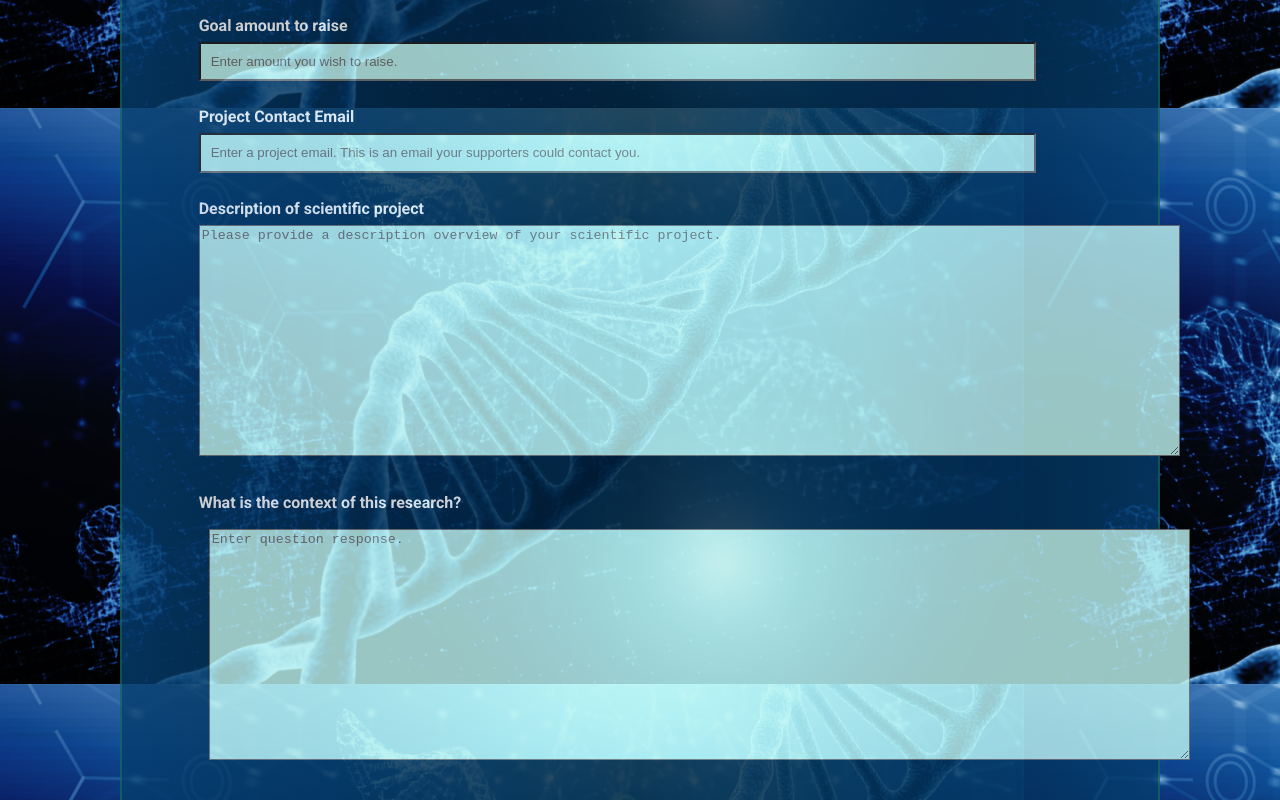
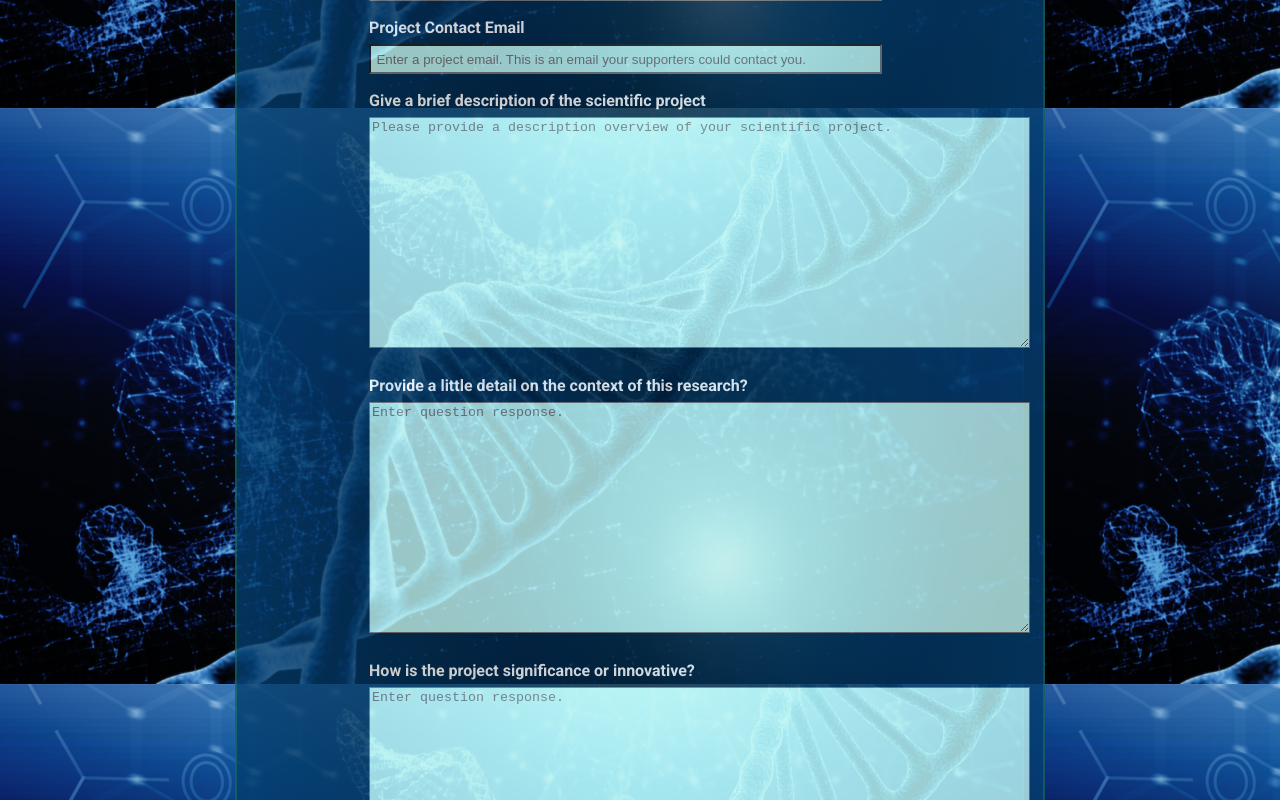
Before and after one commit to EttaLioness/ResearchMob-React, a React (Vite) app: page /createproject in a window 1280 px wide. Shown: the part 540-1340 px from the top of the page. Built offline with nearby package versions, Linux system fonts and the light colour scheme.

Commit message:
added logout button more css on forms

```diff
--- a/src/components/CreateProjectForm/createproject.css
+++ b/src/components/CreateProjectForm/createproject.css
@@ -1,3 +1,4 @@
+
 .formMasterContainer{
     /* background-color: #15645E; */
     background-image: url("../../assets/doubleHelixok.png");
@@ -10,30 +11,29 @@
     background: rgb(5,62,111);
     background: linear-gradient(90deg, rgba(5,62,111,1) 0%, rgba(0,28,52,1) 50%, rgba(5,62,111,1) 100%);
     padding: 5%;
-    width: 80%;
+    width: 60%;
     border-radius: 2%;
     color: #ffffff;
     font-weight: 600;
     opacity: 0.8;
     border: #15645E solid 0.15rem;
+    display: flex;
+    justify-content: center;
 }
 
 .innerFormBox{
-    width: 80vw;
+    width: 80%;
 }
 .inputBlock{
     display: block;
 }
 
-.textareaWrap{
-   width: 95%;
-}
 textarea, input, select{
     background-color: #bff6f2
 }
 
 input{
-    width: 81%;
+    width: 92%;
     padding: 1%;
 }
 
@@ -75,3 +75,10 @@ select{
     margin-top: 6%;
 
 }
+
+
+/*===================Error Messages==============*/
+.errorMessage{
+    color: #ffffff;
+    font-size: larger;
+}
--- a/src/components/CreateProjectForm/index.jsx
+++ b/src/components/CreateProjectForm/index.jsx
@@ -120,23 +120,20 @@ function CreateProjectForm(){
                 <input className="inputBlock" onChange={handleChange} type="email" id="project_email" placeholder="Enter a project email. This is an email your supporters could contact you. " required></input>
             </div>
             <div>
-                <label htmlFor="description">Description of scientific project</label>
-                <textarea className="textareaClass" id="description" rows={15} cols={120} onChange={handleChange} placeholder="Please provide a description overview of your scientific project." required/>
+                <label htmlFor="description">Give a brief description of the scientific project</label>
+                <textarea className="textareaClass" id="description" rows={15} cols={80} onChange={handleChange} placeholder="Please provide a description overview of your scientific project." required/>
             </div>
             <div>
-                <label htmlFor="question_one">What is the context of this research?</label>
-                <div className="textareaWrap">
-                    <textarea onChange={handleChange} rows={15} cols={120} id="question_one" placeholder="Enter question response. " required></textarea>
-                </div>
-
+                <label htmlFor="question_one">Provide a little detail on the context of this research?</label>
+                <textarea onChange={handleChange} rows={15} cols={80} id="question_one" placeholder="Enter question response. " required></textarea>
             </div>
             <div>
-                <label htmlFor="question_two">What is the significance of this project?</label>
-                <textarea onChange={handleChange} rows={15} cols={120} id="question_two" placeholder="Enter question response. " required></textarea>
+                <label htmlFor="question_two">How is the  project significance or innovative?</label>
+                <textarea onChange={handleChange} rows={15} cols={80} id="question_two" placeholder="Enter question response. " required></textarea>
             </div>
             <div>
-                <label htmlFor="question_three">What are the goals of the project?</label>
-                <textarea onChange={handleChange} rows={15} cols={120} id="question_three" placeholder="Enter question response. " required></textarea>
+                <label htmlFor="question_three">What are the goals or objectives of the project?</label>
+                <textarea onChange={handleChange} rows={15} cols={80} id="question_three" placeholder="Enter question response. " required></textarea>
             </div>
             <div className="buttonContainer">
                 <button type="submit" onClick={handleSubmit} className="createButton" >Create Project</button>
--- a/src/components/LoginForm/index.jsx
+++ b/src/components/LoginForm/index.jsx
@@ -51,9 +51,12 @@ const postData = async () => {
 
     return (
         <section className="formMasterContainer">
-        <div>
+
+            <form className="formBox">
+                <div className="errorMessage">
                     {error && <h1>{error}</h1>}
-            <form className="formBox">
+                </div>
+                <div className="innerFormBox">
                     <div>
                         <label htmlFor="username">Username:</label>
                         <input
@@ -74,9 +77,9 @@ const postData = async () => {
                 <div class="singleButton">
                     <button type="submit" onClick={handleSubmit} className="createButton">Login</button>
                 </div>
+                </div>
+            </form>
 
-            </form>
-        </div>
         </section>
     )
 };
--- a/src/components/MakePledgeForm/index.jsx
+++ b/src/components/MakePledgeForm/index.jsx
@@ -82,7 +82,8 @@ function MakePledgeForm() {
 
 
     <form className="formBox">
-       <div>
+    <div className="innerFormBox">
+    <div>
             <h2>{pledgeData.project.title} Make Your Contribution</h2>
         </div>
         <div>
@@ -97,6 +98,7 @@ function MakePledgeForm() {
             <button className="createButton" type="submit" onClick={handleSubmit} >Donate Now</button>
             <Link to={`/project/${pledgeData.id}` } className="createButton">Cancel</Link>
         </div>
+    </div>
 
     </form>
     </section>
--- a/src/components/Nav/index.jsx
+++ b/src/components/Nav/index.jsx
@@ -1,10 +1,32 @@
-import React from "react";
-import { Link } from 'react-router-dom';
+import React, { useState, useEffect } from 'react';
+import { Link, useNavigate } from 'react-router-dom';
 import ResearchMobLogo from "../../assets/researchmob-low-res-transparent.svg";
 import './navbar.css'
 
 function Nav(){
-    // const isLoggedIn = this.state.isLoggedIn;
+    // const location = useLocation();
+    const [isUserSignedIn, setIsUserSignedIn] = useState(false);
+    const token = window.localStorage.getItem('token');
+
+    useEffect(() => {
+        if (token !== null) {
+          setIsUserSignedIn(true);
+        } else {
+          setIsUserSignedIn(false);
+        }
+      }, [token]);
+
+      const navigate = useNavigate();
+
+      let logout = () => {
+
+        setIsUserSignedIn(false);
+        localStorage.clear();
+        navigate('/login');
+
+
+      };
+
     return(
         <nav className="navbar">
             <div className="logo">
@@ -16,7 +38,16 @@ function Nav(){
             <ul className="nav-links">
                 <li><Link to="/">Home</Link></li>
                 <li><Link to="/createproject">Create Research Project</Link></li>
-                <li><Link to="/login" className="loginButton">Login</Link></li>
+
+                {isUserSignedIn ? (
+                <li><button onClick={logout} className='loginButton'>Logout</button></li>
+
+
+                ) : (
+                    <li>
+                        <Link to='/login' className='loginButton'>Login</Link></li>
+                  )}
+
             </ul>
 
         </nav>
--- a/src/components/Nav/navbar.css
+++ b/src/components/Nav/navbar.css
@@ -46,6 +46,9 @@
 .loginButton{
     background-color: #15645E;
     padding: 0.8rem;
+    color: #ffffff;
+    border: none;
+    font-weight: 700;
 }
 
 .loginButton:hover{
```
Lines whose indentation alone changed are shown as unchanged.
